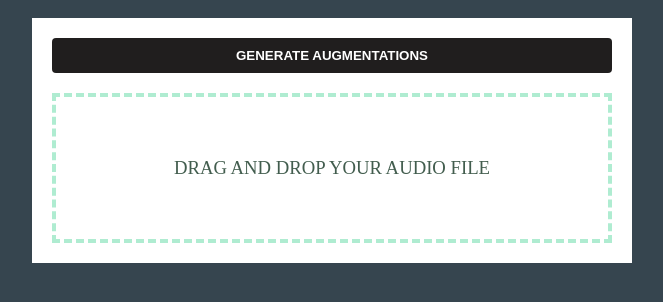
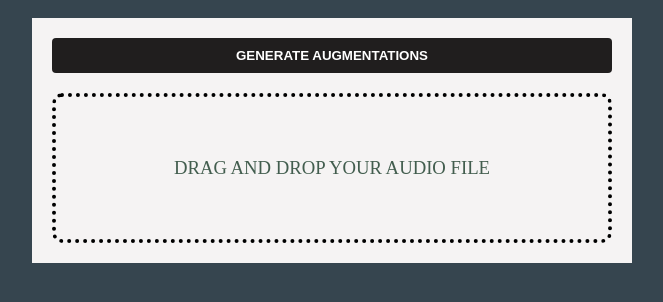
Before and after one commit to ashish10alex/Audio-Augmentations, a Flask app: page /demos in a window 1280 px wide. Shown: the part 64-366 px from the top of the page, without its empty margins (308-971 px from the left). Run offline with Flask 2, Linux system fonts and the light colour scheme; some libraries are stand-ins or nearby versions.

Commit message:
style stuff

```diff
--- a/static/style.css
+++ b/static/style.css
@@ -12,7 +12,7 @@ body {
 }
 
 audio{
-  width: 250px;
+  width: 295px;
   height: 30px;
 }
 
@@ -25,7 +25,7 @@ audio{
   display: grid;
   width: 100%;
   grid-template-columns: 1fr 1fr 1fr 1fr;
-  grid-gap: 1em;
+  grid-gap: 3em;
   text-align: center;
 
 }
@@ -169,7 +169,7 @@ form button:active{
 }
 
 .file-upload {
-  background-color: #ffffff;
+  background-color: #f5f3f3;
   width: 600px;
   margin: 10px;
   /* align-items: center;
@@ -194,7 +194,7 @@ form button:active{
 }
 
 .file-upload-btn:hover {
-  background: #3e505b;
+  background: #100409;
   color: #ffffff;
   transition: all .2s ease;
   cursor: pointer;
@@ -223,13 +223,14 @@ form button:active{
 
 .image-upload-wrap {
   margin-top: 20px;
-  border: 4px dashed #afecd1;
+  border: 4px dotted black;
+  border-radius: 10px;
   position: relative;
 }
 
 .image-dropping,
 .image-upload-wrap:hover {
-  background-color: #abbeb5;
+  background-color: #fffefe;
   border: 4px dashed #678295;
 }
 
```
Also changed, not shown: 1 other file.
